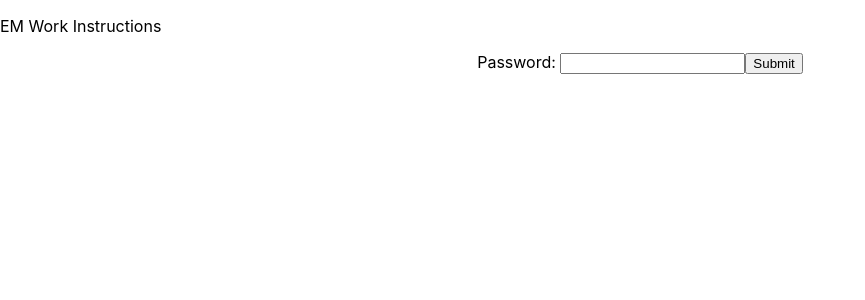
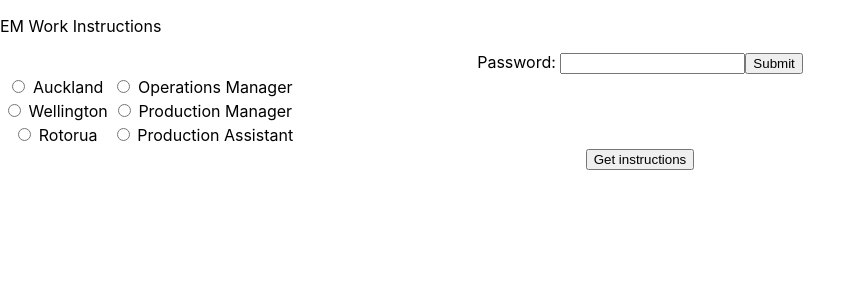
Before and after one commit to conrad-scherb/work-instructions, a React (Create React App) app: page / in a window 1280 px wide. Shown: the top 300 px of the page, without its empty margins (0-865 px from the left). Built offline with nearby package versions, Linux system fonts and the light colour scheme.

Commit message:
🚧 Add form for selection of role

```diff
--- a/src/App.tsx
+++ b/src/App.tsx
@@ -2,6 +2,7 @@ import React from 'react';
 import './App.css';
 import "./styles/tailwind.output.css"
 import MainContainer from './MainContainer'
+import RoleSelector from './RoleSelector';
 
 function App() {
   return (
@@ -9,6 +10,7 @@ function App() {
       <p className="text-5xl py-4">EM Work Instructions</p>
       <div className="App">
         <MainContainer/>
+        <RoleSelector/>
       </div>
     </div>
   );
--- /dev/null
+++ b/src/RoleSelector.tsx
@@ -0,0 +1,54 @@
+import React from 'react';
+import "./styles/tailwind.output.css"
+
+class RoleSelector extends React.Component<any, any> {
+  render() {
+    return(
+    <form>
+      <table className="table-fixed">
+        <tr>
+          <td className="w-1/2 text-left">
+            <input type="radio" id ="ak" name="role" value="ak"/>
+            <label htmlFor="ak"> Auckland</label>
+          </td>
+
+          <td className="text-left">
+            <input type="radio" id ="om" name="role" value="om"/>
+            <label htmlFor="om"> Operations Manager</label>
+          </td>
+        </tr>
+
+        <tr>
+          <td className="text-left">
+            <input type="radio" id ="wlg" name="role" value="wlg"/>
+            <label htmlFor="wlg"> Wellington</label>
+          </td>
+
+          <td className="text-left">
+            <input type="radio" id ="pm" name="role" value="pm"/>
+            <label htmlFor="pm"> Production Manager</label>
+          </td>
+        </tr>
+
+        <tr>
+          <td className="text-left">
+            <input type="radio" id ="rot" name="role" value="rot"/>
+            <label htmlFor="rot"> Rotorua</label>
+          </td>
+
+          <td className="text-left">
+            <input type="radio" id ="pa" name="role" value="pa"/>
+            <label htmlFor="pa"> Production Assistant</label>
+          </td>
+        </tr>
+      </table>
+
+      <div className="pt-4">
+        <input className="bg-blue-300 px-2 rounded-full" type="submit" value="Get instructions" />
+      </div>
+    </form>
+    )
+  }
+}
+
+export default RoleSelector
```
Also changed, not shown: src/HeaderContainer.tsx (added, +12 -0 lines).
